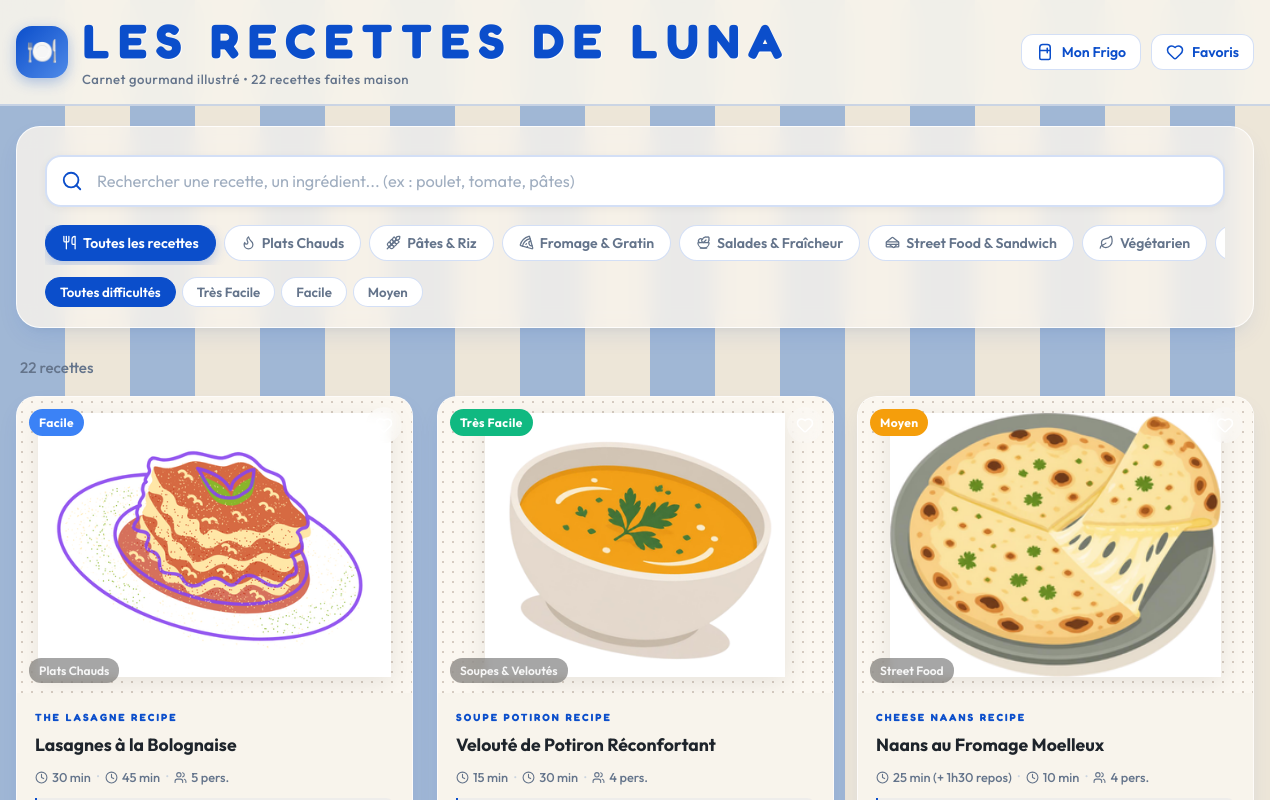
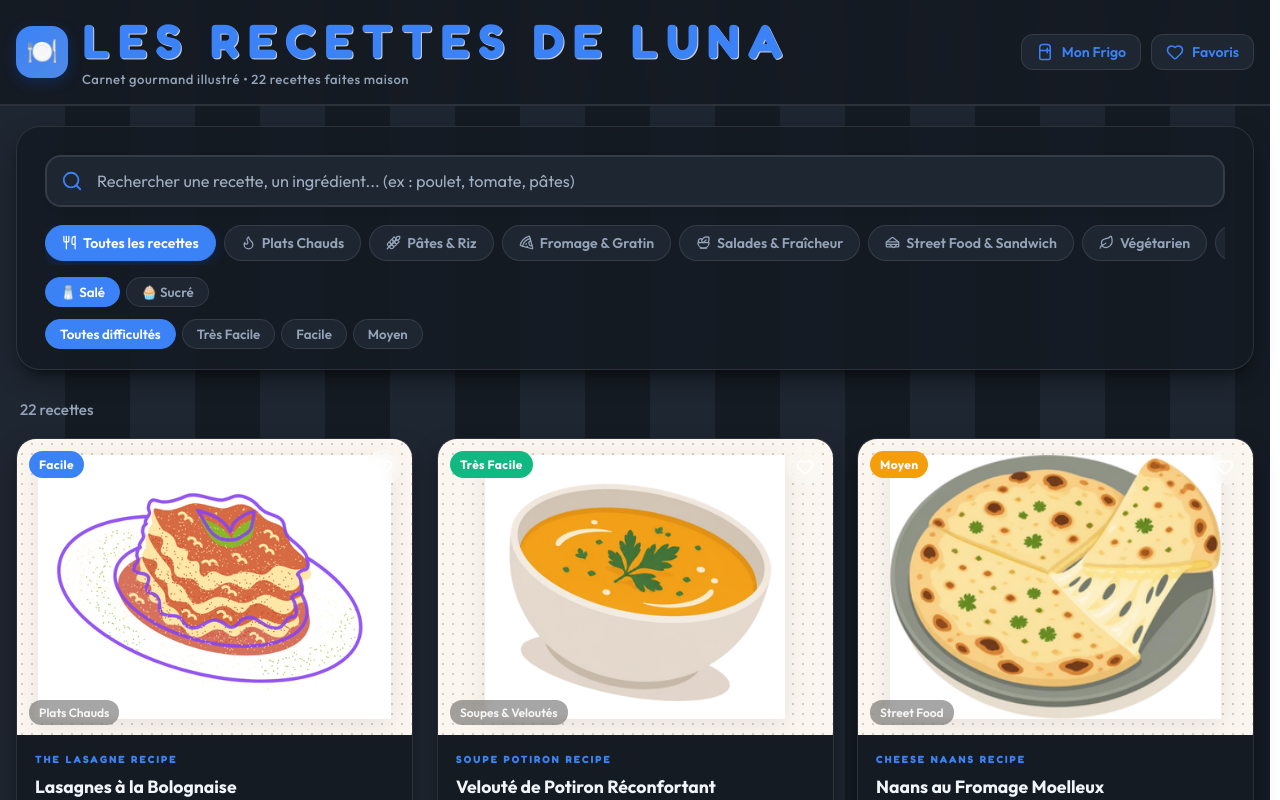
Before and after one commit to Samzerrr/lesrecettesdeluna, a React (Vite) app: page / in a window 1280 px wide. Shown: the top 800 px of the page. Built offline with nearby package versions, Linux system fonts and the light colour scheme.

Commit message:
feat: ajout du filtre Salé/Sucré et thème plus sombre

```diff
--- a/src/App.css
+++ b/src/App.css
@@ -9,7 +9,7 @@
    HEADER
    ============================================ */
 .site-header {
-  background: rgba(247, 243, 235, 0.92);
+  background: rgba(21, 27, 35, 0.92);
   backdrop-filter: blur(14px);
   -webkit-backdrop-filter: blur(14px);
   border-bottom: 2px solid var(--border-line);
@@ -93,12 +93,12 @@
    HERO SECTION
    ============================================ */
 .hero-section {
-  background: rgba(247, 243, 235, 0.85);
+  background: rgba(21, 27, 35, 0.85);
   backdrop-filter: blur(10px);
   border-radius: 24px;
   padding: 28px 28px 20px;
   margin-bottom: 20px;
-  border: 1px solid rgba(255, 255, 255, 0.8);
+  border: 1px solid var(--border-line);
   box-shadow: var(--shadow-paper);
 }
 
@@ -129,7 +129,7 @@
   font-family: var(--font-main);
   font-size: 1.02rem;
   font-weight: 500;
-  background: white;
+  background: var(--paper-bg-pure);
   border: 2px solid var(--border-line);
   border-radius: 16px;
   outline: none;
@@ -201,7 +201,7 @@
   padding: 8px 16px;
   border-radius: 24px;
   border: 1.5px solid var(--border-line);
-  background: white;
+  background: var(--paper-bg-pure);
   color: var(--text-muted);
   font-family: var(--font-main);
   font-size: 0.88rem;
@@ -225,19 +225,21 @@
 }
 
 /* ============================================
-   DIFFICULTY FILTER
+   TYPE & DIFFICULTY FILTERS
    ============================================ */
+.type-filter,
 .difficulty-filter {
   display: flex;
   gap: 6px;
   flex-wrap: wrap;
 }
 
+.type-btn,
 .diff-btn {
   padding: 6px 14px;
   border-radius: 20px;
   border: 1.5px solid var(--border-line);
-  background: white;
+  background: var(--paper-bg-pure);
   font-family: var(--font-main);
   font-size: 0.83rem;
   font-weight: 600;
@@ -245,10 +247,12 @@
   cursor: pointer;
   transition: all 0.2s ease;
 }
+.type-btn:hover,
 .diff-btn:hover {
   border-color: var(--cobalt-blue);
   color: var(--cobalt-blue);
 }
+.type-btn.active,
 .diff-btn.active {
   background: var(--cobalt-blue);
   border-color: var(--cobalt-blue);
@@ -586,7 +590,7 @@
 }
 
 .modal-close-btn, .modal-fav-btn {
-  background: white;
+  background: var(--paper-bg-pure);
   border: 1px solid var(--border-soft);
   box-shadow: 0 2px 8px rgba(0, 0, 0, 0.08);
 }
@@ -594,7 +598,7 @@
   background: var(--paper-light);
 }
 .modal-fav-btn.favorited {
-  background: white;
+  background: var(--paper-bg-pure);
 }
 
 .modal-hero-text {
@@ -635,7 +639,7 @@
   display: inline-flex;
   align-items: center;
   gap: 5px;
-  background: white;
+  background: var(--paper-bg-pure);
   border: 1px solid var(--border-soft);
   color: var(--text-dark);
   font-size: 0.8rem;
@@ -677,7 +681,7 @@
   align-items: center;
   justify-content: space-between;
   gap: 16px;
-  background: white;
+  background: var(--paper-bg-pure);
   border-radius: 16px;
   padding: 14px 20px;
   border: 1.5px solid var(--border-line);
@@ -708,7 +712,7 @@
   height: 42px;
   border-radius: 12px;
   border: 1.5px solid var(--border-line);
-  background: white;
+  background: var(--paper-bg-pure);
   font-family: var(--font-main);
   font-size: 0.95rem;
   font-weight: 700;
@@ -788,7 +792,7 @@
 }
 
 .modal-tab.active {
-  background: white;
+  background: var(--paper-bg-pure);
   color: var(--cobalt-blue);
   box-shadow: 0 2px 8px rgba(0, 0, 0, 0.1);
 }
@@ -946,7 +950,7 @@
   padding: 6px 14px;
   border-radius: 20px;
   border: 1.5px solid var(--border-line);
-  background: white;
+  background: var(--paper-bg-pure);
   font-family: var(--font-main);
   font-size: 0.84rem;
   font-weight: 600;
@@ -978,7 +982,7 @@
   font-family: var(--font-main);
   font-size: 0.9rem;
   outline: none;
-  background: white;
+  background: var(--paper-bg-pure);
   transition: border-color 0.2s;
 }
 .fridge-custom-input:focus {
@@ -1121,7 +1125,7 @@
 }
 
 .cooking-step-area {
-  background: white;
+  background: var(--paper-bg-pure);
   border-radius: 20px;
   padding: 28px 32px;
   border: 2px solid var(--border-line);
@@ -1159,7 +1163,7 @@
   padding: 10px 20px;
   border-radius: 12px;
   border: 2px solid var(--border-line);
-  background: white;
+  background: var(--paper-bg-pure);
   font-family: var(--font-main);
   font-size: 0.9rem;
   font-weight: 700;
--- a/src/App.jsx
+++ b/src/App.jsx
@@ -19,6 +19,7 @@ function App() {
   const [showFridgeMode, setShowFridgeMode] = useState(false);
   const [fridgeIngredients, setFridgeIngredients] = useState([]);
   const [difficultyFilter, setDifficultyFilter] = useState('all');
+  const [recipeType, setRecipeType] = useState('sale');
 
   const toggleFavorite = (id) => {
     setFavorites(prev => {
@@ -39,13 +40,14 @@ function App() {
       const matchesCategory = activeCategory === 'all' || r.category === activeCategory;
       const matchesFavorite = !showFavoritesOnly || favorites.includes(r.id);
       const matchesDifficulty = difficultyFilter === 'all' || r.difficulty === difficultyFilter;
+      const matchesType = (r.type || 'sale') === recipeType;
       const matchesFridge = fridgeIngredients.length === 0 ||
         fridgeIngredients.some(fi =>
           r.ingredientGroups.some(g => g.items.some(i => i.name.toLowerCase().includes(fi.toLowerCase())))
         );
-      return matchesSearch && matchesCategory && matchesFavorite && matchesDifficulty && matchesFridge;
+      return matchesSearch && matchesCategory && matchesFavorite && matchesDifficulty && matchesType && matchesFridge;
     });
-  }, [search, activeCategory, showFavoritesOnly, favorites, difficultyFilter, fridgeIngredients]);
+  }, [search, activeCategory, showFavoritesOnly, favorites, difficultyFilter, recipeType, fridgeIngredients]);
 
   return (
     <div className="app-wrapper">
@@ -66,6 +68,20 @@ function App() {
               active={activeCategory}
               onChange={setActiveCategory}
             />
+            <div className="type-filter">
+              <button
+                className={`type-btn ${recipeType === 'sale' ? 'active' : ''}`}
+                onClick={() => setRecipeType('sale')}
+              >
+                🧂 Salé
+              </button>
+              <button
+                className={`type-btn ${recipeType === 'sucre' ? 'active' : ''}`}
+                onClick={() => setRecipeType('sucre')}
+              >
+                🧁 Sucré
+              </button>
+            </div>
             <div className="difficulty-filter">
               {['all', 'Très Facile', 'Facile', 'Moyen'].map(d => (
                 <button
@@ -97,7 +113,7 @@ function App() {
             {showFavoritesOnly && <span> • ❤️ Favoris</span>}
             {fridgeIngredients.length > 0 && <span> • 🧊 Frigo ({fridgeIngredients.length})</span>}
           </span>
-          {(search || activeCategory !== 'all' || difficultyFilter !== 'all' || showFavoritesOnly || fridgeIngredients.length > 0) && (
+          {(search || activeCategory !== 'all' || difficultyFilter !== 'all' || showFavoritesOnly || fridgeIngredients.length > 0 || recipeType === 'sucre') && (
             <button
               className="btn btn-secondary btn-sm reset-filters-btn"
               onClick={() => {
@@ -106,6 +122,7 @@ function App() {
                 setDifficultyFilter('all');
                 setShowFavoritesOnly(false);
                 setFridgeIngredients([]);
+                setRecipeType('sale');
               }}
             >
               Réinitialiser les filtres
--- a/src/index.css
+++ b/src/index.css
@@ -1,21 +1,21 @@
 @import url('https://fonts.googleapis.com/css2?family=Caveat:wght@600;700&family=Outfit:wght@400;500;600;700;800;900&family=Fredoka:wght@600;700&display=swap');
 
 :root {
-  --bg-stripe-blue: #a0b7d5;
-  --bg-stripe-cream: #ede6d8;
-  --paper-bg: #f8f4ec;
-  --paper-bg-pure: #ffffff;
-  --paper-card-bg: #f5f0e6;
-  --cobalt-blue: #0b4ecb;
-  --cobalt-dark: #07348a;
-  --cobalt-light: #eff4ff;
-  --text-main: #1e242b;
-  --text-muted: #64748b;
-  --accent-warm: #d97706;
+  --bg-stripe-blue: #1e2631;
+  --bg-stripe-cream: #151b23;
+  --paper-bg: #151b23;
+  --paper-bg-pure: #1e2631;
+  --paper-card-bg: #1e2631;
+  --cobalt-blue: #3b82f6;
+  --cobalt-dark: #60a5fa;
+  --cobalt-light: rgba(59, 130, 246, 0.15);
+  --text-main: #f1f5f9;
+  --text-muted: #94a3b8;
+  --accent-warm: #f59e0b;
   --accent-green: #10b981;
-  --border-line: rgba(11, 78, 203, 0.18);
-  --shadow-paper: 0 10px 25px -5px rgba(11, 78, 203, 0.1), 0 8px 10px -6px rgba(0, 0, 0, 0.05);
-  --shadow-hover: 0 20px 35px -10px rgba(11, 78, 203, 0.2), 0 10px 15px -5px rgba(0, 0, 0, 0.08);
+  --border-line: rgba(255, 255, 255, 0.1);
+  --shadow-paper: 0 10px 25px -5px rgba(0, 0, 0, 0.5), 0 8px 10px -6px rgba(0, 0, 0, 0.3);
+  --shadow-hover: 0 20px 35px -10px rgba(0, 0, 0, 0.6), 0 10px 15px -5px rgba(0, 0, 0, 0.4);
   --font-main: 'Outfit', -apple-system, BlinkMacSystemFont, sans-serif;
   --font-handwriting: 'Caveat', cursive;
   --font-title: 'Fredoka', 'Outfit', sans-serif;
@@ -91,10 +91,10 @@ body {
 /* Paper Container styling (PDF Card) */
 .paper-card {
   background-color: var(--paper-bg);
-  background-image: radial-gradient(#d3c7b3 0.5px, transparent 0.5px);
+  background-image: radial-gradient(rgba(255, 255, 255, 0.1) 1px, transparent 1px);
   background-size: 16px 16px;
   border-radius: 20px;
-  border: 1px solid rgba(255, 255, 255, 0.7);
+  border: 1px solid var(--border-line);
   box-shadow: var(--shadow-paper);
   transition: transform 0.2s cubic-bezier(0.4, 0, 0.2, 1), box-shadow 0.2s cubic-bezier(0.4, 0, 0.2, 1);
   position: relative;
@@ -151,7 +151,7 @@ body {
 }
 
 .btn-secondary {
-  background-color: white;
+  background-color: var(--paper-bg-pure);
   color: var(--cobalt-blue);
   border: 1.5px solid var(--border-line);
 }
@@ -165,7 +165,7 @@ body {
   height: 42px;
   padding: 0;
   border-radius: 50%;
-  background: white;
+  background: var(--paper-bg-pure);
   border: 1px solid var(--border-line);
   color: var(--cobalt-blue);
 }
@@ -259,7 +259,7 @@ body {
   gap: 14px;
   padding: 12px 14px;
   border-radius: 12px;
-  background: white;
+  background: var(--paper-bg-pure);
   border: 1px solid rgba(11, 78, 203, 0.08);
   cursor: pointer;
   transition: all 0.2s ease;
```
